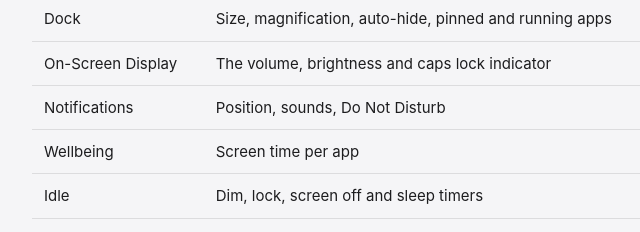
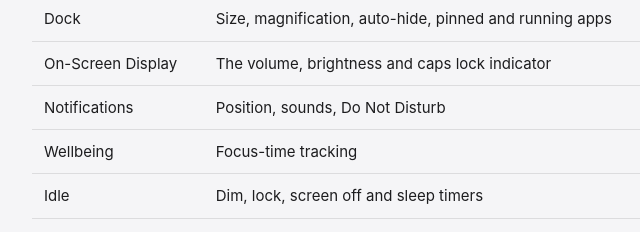
Before and after one commit to Alex-Muhscience/MuhOS, a plain HTML site: page site/docs.html in a window 1280 px wide. Shown: the part 8540-8772 px from the top of the page, 316-956 px from the left. Drawn offline with Linux system fonts and the light colour scheme; files whose address does not match are found by name.

```diff
--- a/site/docs.html
+++ b/site/docs.html
@@ -207,7 +207,7 @@
               <tr><td>Dock</td><td>Size, magnification, auto-hide, pinned and running apps</td></tr>
               <tr><td>On-Screen Display</td><td>The volume, brightness and caps lock indicator</td></tr>
               <tr><td>Notifications</td><td>Position, sounds, Do Not Disturb</td></tr>
-              <tr><td>Wellbeing</td><td>Screen time per app</td></tr>
+              <tr><td>Wellbeing</td><td>Focus-time tracking</td></tr>
               <tr><td>Idle</td><td>Dim, lock, screen off and sleep timers</td></tr>
               <tr><td>About</td><td>Version, licence and credits</td></tr>
             </table>
```
Also changed, not shown: 1 other file.
